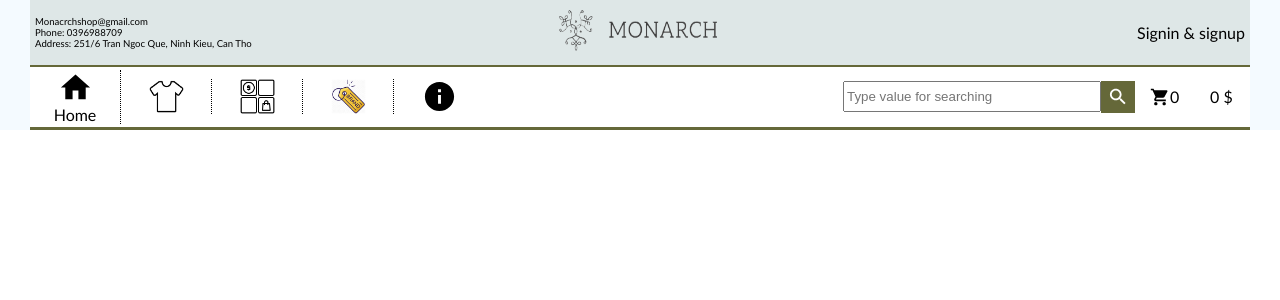
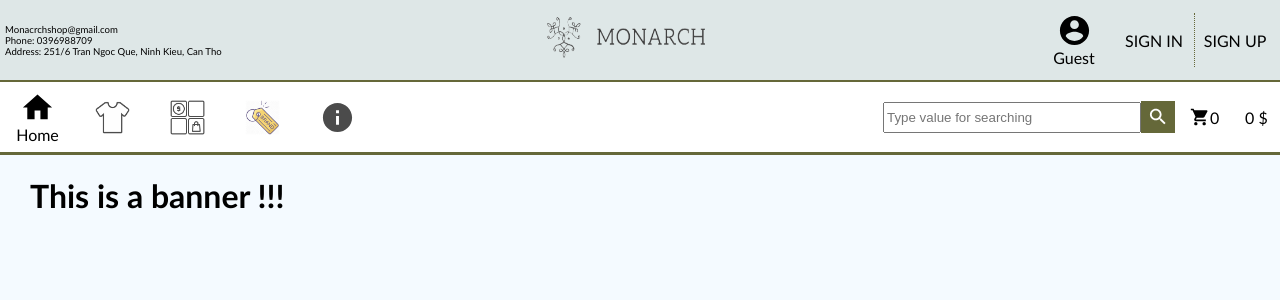
Before and after one commit to ImLancer/monarch-shop, a React (Create React App) app: page / in a window 1280 px wide. Shown: the top 300 px of the page. Built offline with nearby package versions, Linux system fonts and the light colour scheme.

Commit message:
complete header

```diff
--- a/src/App.css
+++ b/src/App.css
@@ -1,3 +1,7 @@
+body{
+  font-family: 'Gill Sans', 'Gill Sans MT', Calibri, 'Trebuchet MS', sans-serif, 'Times New Roman', Times, serif;
+}
+
 .App{
  width: 100vw;
  background-color: #F4FAFF;
--- /dev/null
+++ b/src/components/Banner/Banner.css
@@ -0,0 +1,5 @@
+.banner__content{
+  padding-left: 30px;
+  padding-right: 30px;
+  height: 250px !important;
+}
--- /dev/null
+++ b/src/components/Banner/index.js
@@ -0,0 +1,14 @@
+import React from 'react';
+import './Banner.css';
+
+function Banner() {
+  return (
+    <div className="banner">
+      <div className="banner__content">
+       <h1>This is a banner !!!</h1>
+      </div>
+    </div>
+  )
+}
+
+export default Banner
--- a/src/components/Header/Header.css
+++ b/src/components/Header/Header.css
@@ -1,19 +1,13 @@
 .header{
-  font-family: 'Gill Sans', 'Gill Sans MT', Calibri, 'Trebuchet MS', sans-serif, 'Times New Roman', Times, serif;
+  width: 100%;
 }
 
 .header__info{
   font-size: 0.6rem;
 }
 
-.header__content{
-  padding-left: 30px;
-  padding-right: 30px;
-  height: 130px;
-}
-
 .header__contact{
-  height: 50%;
+  height: 80px !important;
   padding-left: 5px;
   padding-right: 5px;
   display: flex;
@@ -22,19 +16,23 @@
   background-color: #DEE7E7;
 }
 
-.header__contact > div{
-  min-width: 250px;
-}
-
 .header__card{
   display: flex;
   align-items: center;
-  height: 35px;
+  min-height: 45px;
 }
 
+/* .header__search-cart{
+  display: flex;
+  align-items: center;
+  justify-content: space-around;
+  height: auto;
+} */
+
 .header__nav{
-  height: 46%;
+  min-height: 70px !important;
   display: flex;
+  flex-wrap: wrap;
   align-items: center;
   justify-content: space-between;
   border-top: 2px double #656839;
@@ -55,9 +53,78 @@
   align-items: center;
 }
 
-.header__signin{
+.header__login{
   display: flex;
   justify-content: flex-end;
+}
+
+.header__login__icon{
+  min-width: 80px;
+  display: flex;
+  justify-content: center;
+  align-items: center;
+  flex-direction: column;
+}
+
+.login__label{
+  padding: 0px;
+  margin: 0px;
+  justify-content: flex-start;
+}
+
+.header__login__item--last{
+  display: flex;
+  justify-content: center;
+  align-items: center;
+  cursor: pointer;
+  width: 80px;
+  transition: transform 250ms ease-in-out;
+}
+
+.header__login__item--last:hover{
+  opacity: 1;
+  transform: scale(1.03);
+}
+
+.header__login__item{
+  display: flex;
+  justify-content: center;
+  align-items: center;
+  cursor: pointer;
+  width: 80px;
+  border-right: 1px dotted #656839;
+  transition: transform 250ms ease-in-out;
+}
+
+.header__login__item:hover{
+  opacity: 1;
+  transform: scale(1.03);
+}
+
+.header__nav__icon{
+  display: flex;
+  flex-direction: column;
+  align-items: center;
+  cursor: pointer;
+  width: 75px;
+  opacity: 0.7;
+  transition: transform 250ms ease-in-out;
+}
+
+.header__nav__icon:hover{
+  opacity: 1;
+  transform: scale(1.03);
+}
+
+.header__nav__icon--active{
+  opacity: 1;
+  transform: none;
+  transition: none;
+}
+
+.header__nav__icon--active:hover{
+  opacity: 1;
+  transform: none;
 }
 
 .header__nav__icon:hover > .header__label{
@@ -73,33 +140,9 @@
   display: inline;
 }
 
-.header__nav__icon{
-  display: flex;
-  flex-direction: column;
-  align-items: center;
-  cursor: pointer;
-  width: 90px;
-  border-right: 1px dotted black;
-}
-
-.header__nav__icon__last{
-  display: flex;
-  flex-direction: column;
-  align-items: center;
-  cursor: pointer;
-  width: 90px;
-}
-
 .header__nav__icon > .MuiSvgIcon-root{
   margin-left: auto;
   margin-right: auto;
-}
-
-.header__search-cart{
-  display: flex;
-  align-items: center;
-  justify-content: space-around;
-  height: auto;
 }
 
 .header__search{
@@ -130,7 +173,11 @@
 }
 
 .header__cart__item{
-  width: 40px;
+  width: 35px;
+}
+
+.header__shopping__icon{
+  cursor: pointer;
 }
 
 /* Dinh dang cho cac icon */
--- a/src/components/Header/index.js
+++ b/src/components/Header/index.js
@@ -9,16 +9,9 @@ import ProductIcon from "constants/images/icons/product_icon_2.png";
 import CategoryIcon from "constants/images/icons/category_icon.png";
 import BrandIcon from "constants/images/icons/brand_icon_2.png";
 import ShoppingCartIcon from "@material-ui/icons/ShoppingCart";
-import { TextField } from '@material-ui/core';
-
-const useStyles = makeStyles({
-  root: {
-    height: 30,
-  },
-});
+import AccountCircleIcon from "@material-ui/icons/AccountCircle";
 
 function Header() {
-  const classes = useStyles();
   return (
     <div className="header">
       <div className="header__content">
@@ -38,8 +31,17 @@ function Header() {
               alt=""
             />
           </div>
-          <div className="header__signin">
-            <p>Signin & signup</p>
+          <div className="header__login">
+            <div className="header__login__icon">
+              <AccountCircleIcon fontSize="large" />
+              <p className="login__label">Guest</p>
+            </div>
+            <div className="header__login__item">
+              <p>SIGN IN</p>
+            </div>
+            <div className="header__login__item--last">
+              <p>SIGN UP</p>
+            </div>
           </div>
         </div>
 
@@ -47,7 +49,7 @@ function Header() {
 
           { /*Navbar */ }
           <div className="header__card">
-            <div className="header__nav__icon">
+            <div className="header__nav__icon header__nav__icon--active">
               <HomeIcon
                 className="header__icon"
                 fontSize="large"
@@ -78,7 +80,7 @@ function Header() {
               />
               <p className="header__label">Brand</p>
             </div>
-            <div className="header__nav__icon__last">
+            <div className="header__nav__icon header__nav__icon__last">
               <InfoIcon
                 className="header__icon"
                 fontSize="large"
@@ -88,7 +90,7 @@ function Header() {
           </div>
 
           { /* Search And Cart */ }
-          <div className="header__search-cart">
+          <div className="header__card header__search-cart">
             <div className="header__search">
               <input className="header__search__input" type="text" placeholder="Type value for searching"/>
               <SearchIcon className="header__search__icon" />
@@ -96,7 +98,7 @@ function Header() {
 
             <div className="header__cart">
               <ShoppingCartIcon
-                className="header__cart__item"
+                className="header__cart__item header__shopping__icon"
                 fontSize="small"
               />
               <p className="header__cart__item">0</p>
--- a/src/index.css
+++ b/src/index.css
@@ -5,6 +5,7 @@ body {
     sans-serif;
   -webkit-font-smoothing: antialiased;
   -moz-osx-font-smoothing: grayscale;
+  min-width: 550px;
 }
 
 code {
--- a/src/pages/HomeScreen/HomeScreen.css
+++ b/src/pages/HomeScreen/HomeScreen.css
@@ -0,0 +1,3 @@
+.home{
+  min-width: 400px;
+}
--- a/src/pages/HomeScreen/index.js
+++ b/src/pages/HomeScreen/index.js
@@ -1,4 +1,5 @@
 import Header from 'components/Header';
+import Banner from 'components/Banner';
 import React from 'react';
 import "./HomeScreen.css";
 
@@ -10,6 +11,7 @@ function HomeScreen() {
       <Header />
 
       {/* Banner */}
+      <Banner />
 
       {/* product */}
 
```
